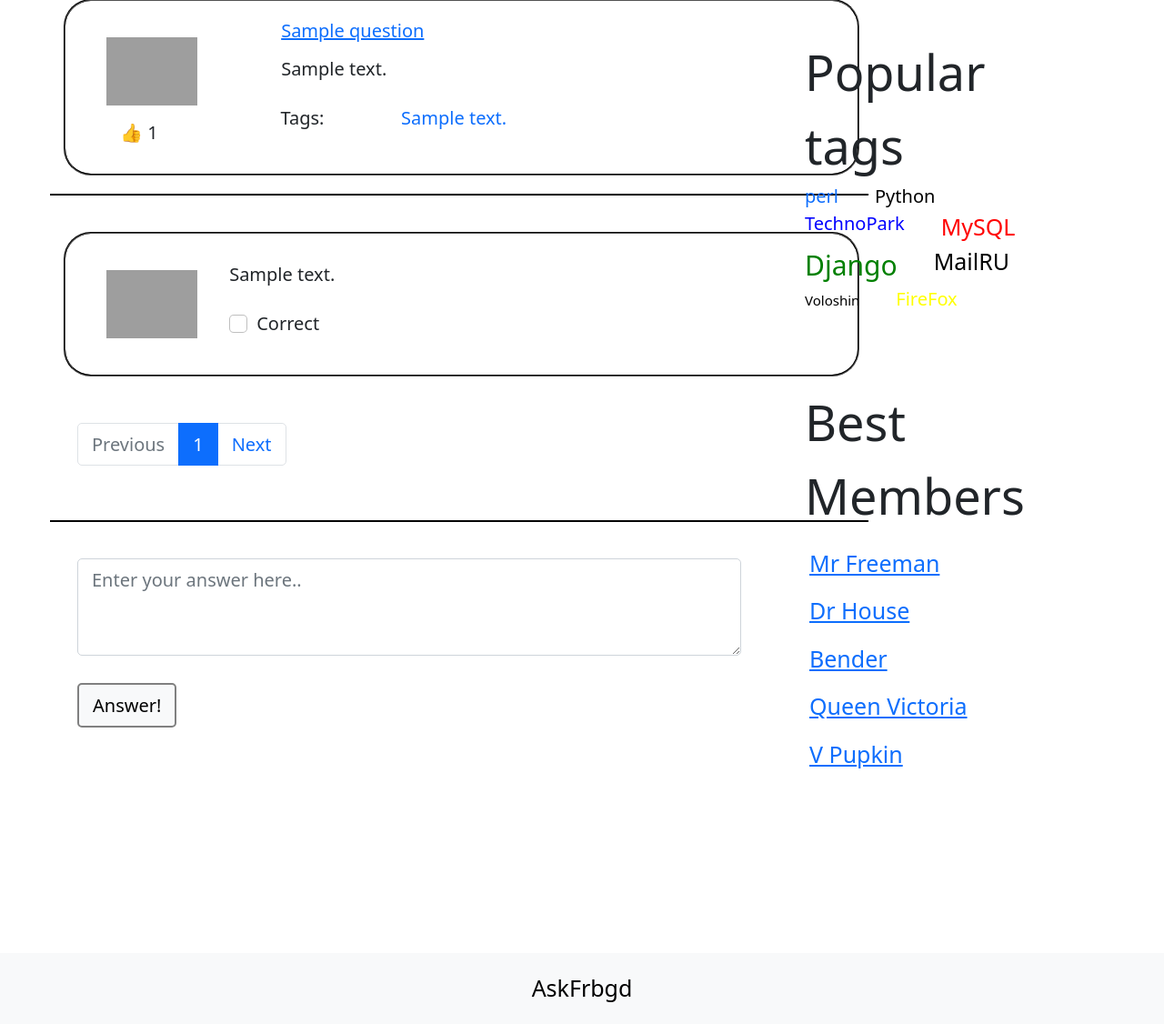
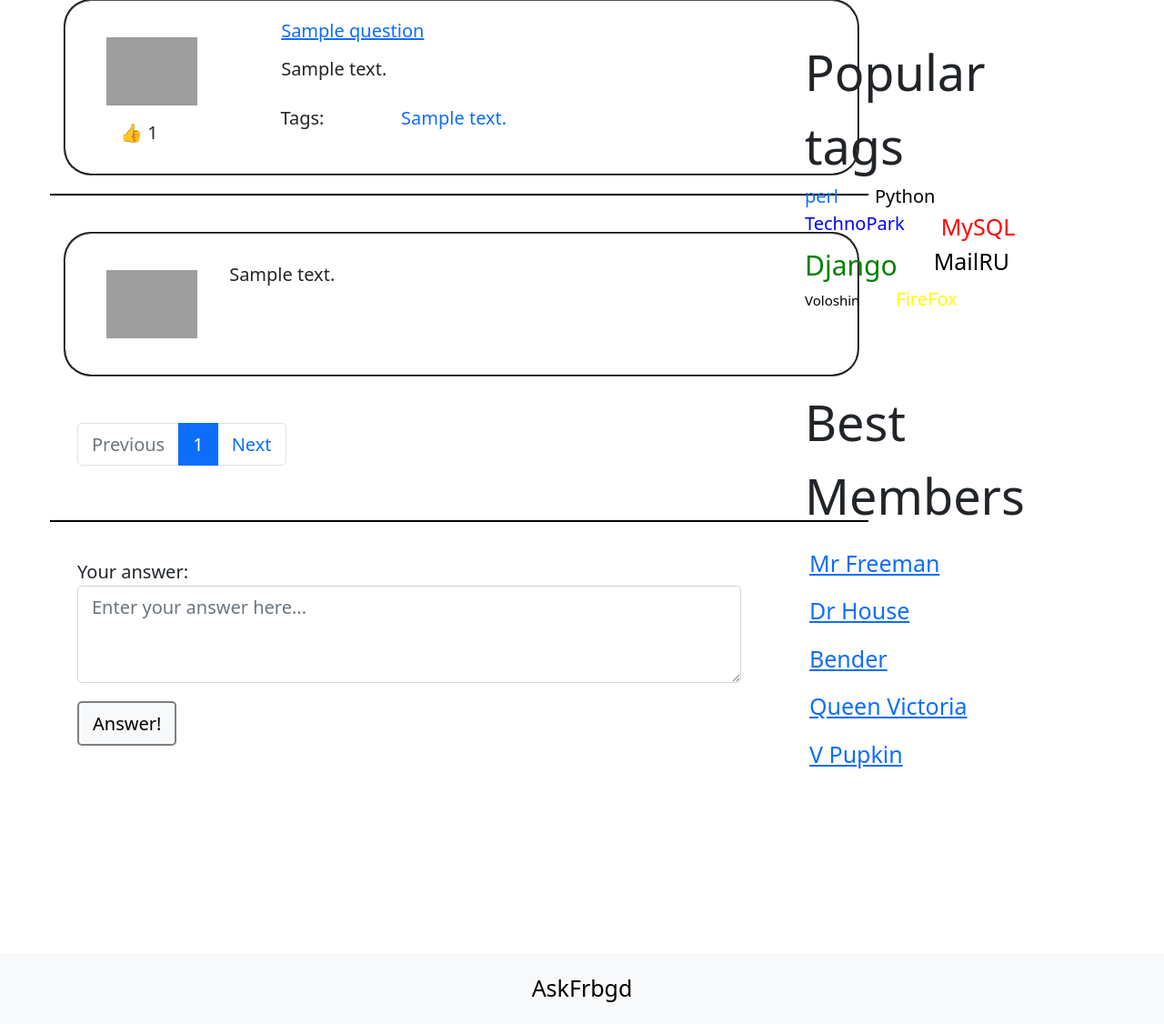
Before and after one commit to frbgd/AskFrbgd, a Django app: page /question/1/ in a window 1280 px wide. Shown: the part 211-1337 px from the top of the page at 91% size. Run offline with Django 3.2, Linux system fonts and the light colour scheme; tables that the repository leaves empty hold one stand-in row (values such as "Sample post"); some libraries are stand-ins or nearby versions; grey boxes are pictures that could not be loaded.

Commit message:
answer form

```diff
--- a/Ask_Frbgd/urls.py
+++ b/Ask_Frbgd/urls.py
@@ -22,7 +22,7 @@ urlpatterns = [
     path('ask/', views.AskView.as_view(), name='ask'),
     path('hot/', views.hot, name='hot'),
     path('login/', views.login, name='login'),
-    path('question/<int:pk>/', views.question, name='question'),
+    path('question/<int:pk>/', views.QuestionView.as_view(), name='question'),
     path('settings/', views.settings, name='settings'),
     path('signup/', views.signup, name='signup'),
     path('tag/<tag_name>/', views.listing_q, name='tag'),
--- a/app/forms.py
+++ b/app/forms.py
@@ -1,7 +1,7 @@
 from django.forms import ModelForm, Textarea, SelectMultiple
 from django.utils.translation import gettext_lazy as _
 
-from app.models import Question
+from app.models import Question, Answer
 
 
 class AskForm(ModelForm):
@@ -32,3 +32,20 @@ class AskForm(ModelForm):
                 'class': 'form-control'
             })
         }
+
+
+class AnswerForm(ModelForm):
+    class Meta:
+        model = Answer
+        fields = ('text', )
+        labels = {
+            'text': _('Your answer')
+        }
+        widgets = {
+            'text': Textarea(attrs={
+                'placeholder': 'Enter your answer here...',
+                'rows': 3,
+                'style': 'width: 100%;',
+                'class': 'form-control'
+            })
+        }
--- a/app/models.py
+++ b/app/models.py
@@ -2,7 +2,6 @@ from django.contrib.auth.models import User as DjangoUser
 from django.contrib.auth.models import UserManager
 from django.contrib.contenttypes.models import ContentType
 from django.db import models
-from django.db.models import Count
 from django.utils import timezone
 
 
@@ -61,7 +60,7 @@ class Question(models.Model):
 
 class AnswerManager(models.Manager):
     def get_by_question(self, question_id):
-        return self.filter(question_id=question_id)
+        return self.filter(question_id=question_id).order_by('-id')
 
 
 class Answer(models.Model):
@@ -96,6 +95,7 @@ class Tag(models.Model):
         verbose_name = 'Tag'
         verbose_name_plural = 'Tags'
 
+
 class LikeQuestions(models.Model):
     question = models.ForeignKey('Question', on_delete=models.CASCADE)
     user = models.ForeignKey('User', on_delete=models.CASCADE)
--- a/app/views.py
+++ b/app/views.py
@@ -4,7 +4,7 @@ from django.shortcuts import render, get_object_or_404
 from django.urls import reverse
 from django.views import View
 
-from app.forms import AskForm
+from app.forms import AskForm, AnswerForm
 from app.models import Question, Tag, Answer
 
 
@@ -47,7 +47,7 @@ class AskView(View):
     def post(self, request):
         form = AskForm(request.POST)
         new_question = form.save(commit=False)
-        new_question.author_id = 1
+        new_question.author_id = 1  # TODO set current user
         new_question.save()
         form.save_m2m()
         return HttpResponseRedirect(reverse('question', args=(new_question.id, )))
@@ -70,12 +70,23 @@ def login(request):
     return render(request, 'login.html', {})
 
 
-def question(request, pk):
+class QuestionView(View):
     """Страница 1 вопроса со списком ответов"""
-    q = get_object_or_404(Question, pk=pk)
-    context = paginate(Answer.objects.get_by_question(pk), request, 3)
-    context['question'] = q
-    return render(request, 'question.html', context)
+
+    def get(self, request, pk):
+        q = get_object_or_404(Question, pk=pk)
+        context = paginate(Answer.objects.get_by_question(pk), request, 3)
+        context['question'] = q
+        context['form'] = AnswerForm()
+        return render(request, 'question.html', context)
+
+    def post(self, request, pk):
+        form = AnswerForm(request.POST)
+        new_answer = form.save(commit=False)
+        new_answer.author_id = 1  # TODO set current user
+        new_answer.question_id = pk
+        new_answer.save()
+        return HttpResponseRedirect(reverse('question', args=(pk, )))
 
 
 def settings(request):
--- a/templates/include/answer_template.html
+++ b/templates/include/answer_template.html
@@ -18,19 +18,19 @@
     <div class="col-10">
         <div class="answer-text">{{ answer.text }}
         </div>
-        <div class="row question-footer">
-            <div class="col">
-                <div class="form-check">
-                    <input class="form-check-input"
-                           type="checkbox"
-                           value=""
-                           id="flexCheckDefault">
-                    <label class="form-check-label"
-                           for="flexCheckDefault">
-                        Correct
-                    </label>
-                </div>
-            </div>
-        </div>
+{#        <div class="row question-footer">#}
+{#            <div class="col">#}
+{#                <div class="form-check">#}
+{#                    <input class="form-check-input"#}
+{#                           type="checkbox"#}
+{#                           value=""#}
+{#                           id="flexCheckDefault">#}
+{#                    <label class="form-check-label"#}
+{#                           for="flexCheckDefault">#}
+{#                        Correct#}
+{#                    </label>#}
+{#                </div>#}
+{#            </div>#}
+{#        </div>#}
     </div>
 </div>
--- a/templates/include/make_answer.html
+++ b/templates/include/make_answer.html
@@ -1,9 +1,13 @@
-<div class="mb-3">
-        <textarea class="form-control"
-                  id="exampleFormControlTextarea1"
-                  rows="3"
-                  placeholder="Enter your answer here.."></textarea>
-</div>
-<button type="button"
-        class="btn btn-light answer-btn">Answer!
-</button>
+<form action="{% url 'question' question.id %}" method="post">
+    {% csrf_token %}
+    {% for field in form %}
+        <div class="fieldWrapper">
+            {{ field.errors }}
+            {{ field.label_tag }} {{ field }}
+            {% if field.help_text %}
+            <p class="help">{{ field.help_text|safe }}</p>
+            {% endif %}
+        </div>
+    {% endfor %}
+    <input class="btn btn-light add-btn" type="submit" value="Answer!">
+</form>
```
